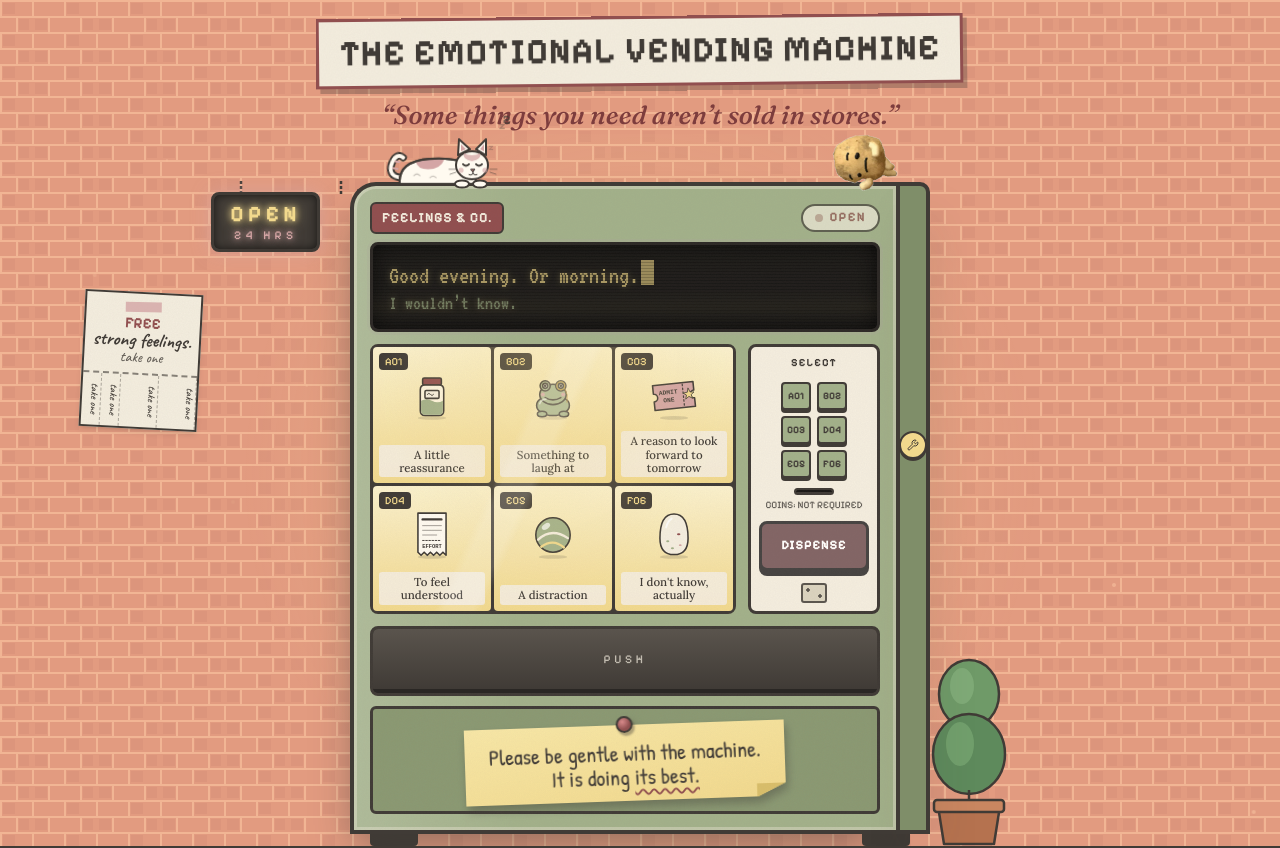
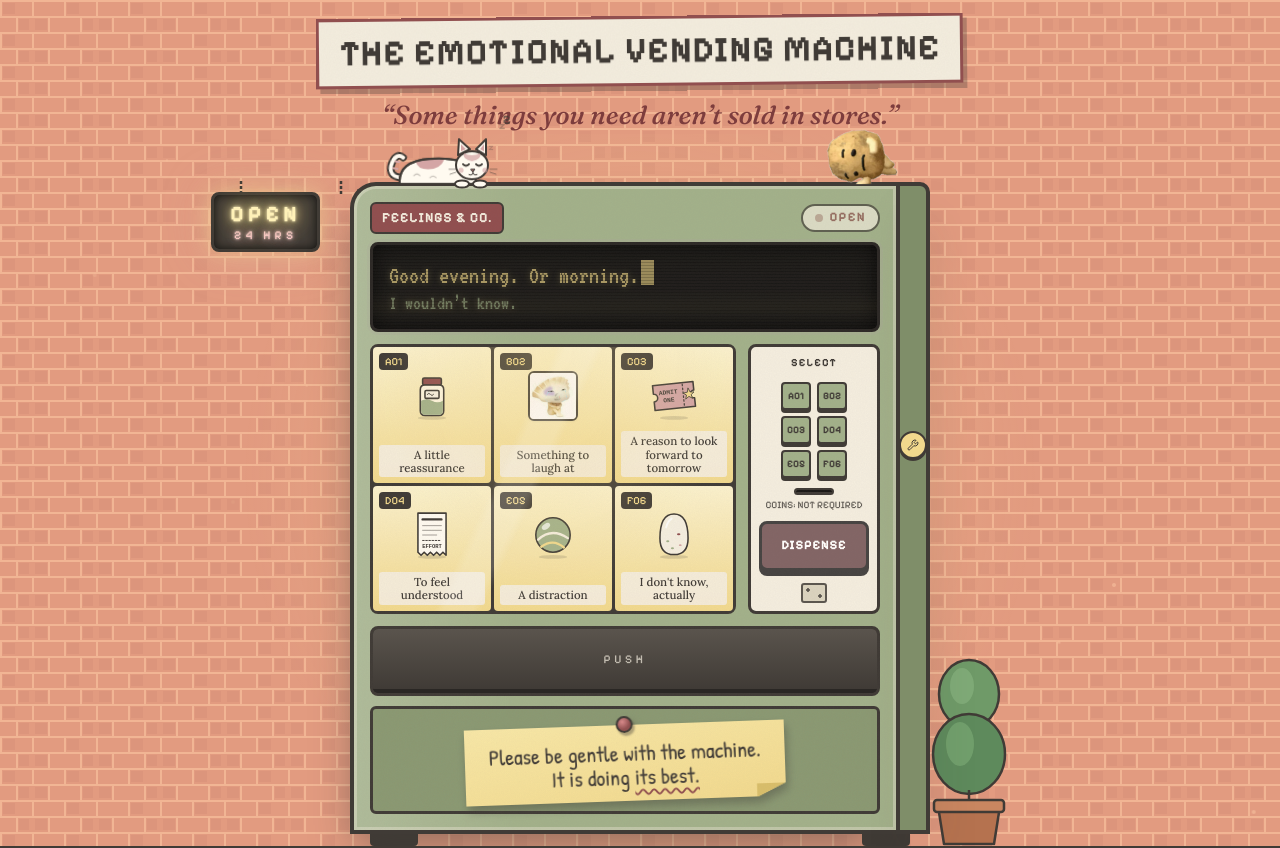
Before and after one commit to camilledaisy/vendingmachine, a React (Vite) app: page / in a window 1280 px wide. Shown: the top 848 px of the page. Built offline with nearby package versions, Linux system fonts and the light colour scheme.

Commit message:
Potato rests on the roof, remove flyer, glowing neon sign, laugh category is photos only
Co-Authored-By: Claude Sonnet 5.5 <noreply@anthropic.com>
Claude-Session: https://claude.ai/code/session_017PaBnN8AfWxPJyBcQfRLgQ

```diff
--- a/src/App.tsx
+++ b/src/App.tsx
@@ -11,7 +11,7 @@ import { CollectionShelf } from './components/CollectionShelf'
 import { MaintenanceLog } from './components/MaintenanceLog'
 import { ReceiptGenerator } from './components/ReceiptGenerator'
 import { HatchNote } from './components/HatchNote'
-import { NeonSign, Pigeon, TearFlyer, Topiary } from './components/Scenery'
+import { NeonSign, Pigeon, Topiary } from './components/Scenery'
 
 type Panel = 'shelf' | 'log' | 'hatch' | 'receipt' | null
 
@@ -96,7 +96,6 @@ export default function App() {
           <div style={{ ["--d" as string]: ".25s" }} className="rise relative mx-auto max-w-[580px]">
             <div className="sky-spill pointer-events-none absolute -inset-x-28 -inset-y-12" aria-hidden />
             <div className="absolute right-[calc(100%+30px)] top-[10px] hidden lg:block" aria-hidden><NeonSign /></div>
-            <div className="absolute right-[calc(100%+150px)] top-[110px] hidden xl:block" aria-hidden><TearFlyer /></div>
             <div className="absolute -right-[84px] bottom-0 hidden lg:block" aria-hidden>
               <Topiary />
             </div>
--- a/src/art/art.ts
+++ b/src/art/art.ts
@@ -65,45 +65,6 @@ export const ART: Record<string, string> = {
     'rotate(-28 32 32)',
     Rt(5, 22, 54, 20, R, 10) + Rt(23, 22, 18, 20, C, 1) + D(28, 28, 1) + D(36, 28, 1) + D(28, 36, 1) + D(36, 36, 1) +
       D(12, 29, 1) + D(12, 35, 1) + D(52, 29, 1) + D(52, 35, 1),
-  ),
-
-  // B
-  frog:
-    E(32, 44, 21, 13, G) + E(18, 55, 6, 3.5, G) + E(46, 55, 6, 3.5, G) +
-    E(32, 30, 17, 13, G) +
-    O(22, 19, 6.5, G) + O(42, 19, 6.5, G) + O(22, 19, 3.2, W) + O(42, 19, 3.2, W) + D(22, 19, 1.7) + D(42, 19, 1.7) +
-    O(42, 19, 5.2, 'none', 'stroke="#B8903A" stroke-width="1.4"') + L('M47 22 Q52 30 50 40', 'stroke="#B8903A" stroke-width="1"') +
-    L('M22 34 Q32 40 42 34') +
-    O(19, 30, 2.5, R, 'stroke="none"') + O(45, 30, 2.5, R, 'stroke="none"') +
-    L('M15 42 Q17 36 23 36', 'stroke="#fff" stroke-width="2" opacity=".6"'),
-  complaint:
-    Rt(13, 5, 38, 52, W, 3) +
-    L('M19 13 H41', 'stroke-width="3"') +
-    L('M19 20 H45 M19 25 H45', 'stroke-width="1.2" opacity=".55"') +
-    Rt(19, 31, 6, 6, 'none', 1) + L('M20 34 l2 2 l4 -5', `stroke="${B}"`) + L('M29 34 H45', 'stroke-width="1.2" opacity=".55"') +
-    Rt(19, 41, 6, 6, 'none', 1) + L('M20 44 l2 2 l4 -5', `stroke="${B}"`) + L('M29 44 H42', 'stroke-width="1.2" opacity=".55"') +
-    L('M19 53 q4 -6 8 0 t8 -2', `stroke="${B}" stroke-width="1.4"`),
-  trophy:
-    L('M20 13 Q7 12 10 25 Q12 31 21 31') + L('M44 13 Q57 12 54 25 Q52 31 43 31') +
-    P('M20 8 H44 V25 Q44 38 32 38 Q20 38 20 25Z', Y) +
-    Rt(29, 38, 6, 8, Y, 1) + Rt(21, 46, 22, 10, B, 2) +
-    P('M32 13 L34 19 L40 19 L35 23 L37 29 L32 25 L27 29 L29 23 L24 19 L30 19Z', C, 'stroke-width="1.2"'),
-  spoon:
-    L('M12 12 Q8 18 12 24 M52 10 Q56 16 52 22', `stroke="${G}" stroke-width="1.8"`) +
-    Rt(29, 34, 6, 24, '#D9D3C4', 3) + E(32, 20, 13, 16, '#D9D3C4') +
-    O(27, 17, 2.6, W) + O(37, 17, 2.6, W) + D(27, 17.5, 1.2) + D(37, 17.5, 1.2) +
-    E(32, 26, 2.4, 3, K, 'stroke="none"'),
-  duck:
-    waves(57) +
-    P('M10 41 Q4 36 10 33 Q14 36 15 41Z', Y) +
-    E(30, 44, 20, 12, Y) + O(42, 24, 11, Y) +
-    P('M51 22 H61 Q60 29 51 28Z', '#E8A25A') + D(45, 21, 1.7) +
-    P('M18 43 Q26 36 34 45 Q26 51 18 43Z', '#E8C768', 'stroke-width="1.5"'),
-  coupon: G_(
-    'rotate(-5 32 32)',
-    Rt(6, 14, 52, 34, Y, 3, 'stroke-dasharray="4 3"') + T(24, 33, 13, 'FREE') +
-      L('M11 40 H30 M11 20 H28', 'stroke-width="1.2" opacity=".5"') +
-      G_('rotate(-14 44 40)', Rt(30, 33, 27, 11, 'none', 2, `stroke="${B}" stroke-width="1.5"`) + T(43.5, 41.5, 7, 'EXPIRED', B)),
   ),
 
   // C
--- a/src/components/Scenery.tsx
+++ b/src/components/Scenery.tsx
@@ -75,22 +75,6 @@ export const NeonSign = () => (
   </div>
 )
 
-export const TearFlyer = () => (
-  <div className="paper w-[118px] rotate-[3deg] border-2 border-charcoal pt-2 text-center shadow-md" aria-hidden>
-    <span className="mx-auto mb-1 block h-2.5 w-9 -rotate-2 bg-rose/80" />
-    <p className="font-display text-[15px] font-bold leading-none text-burgundy">FREE</p>
-    <p className="px-1 font-hand text-[19px] font-bold leading-[1] text-charcoal">strong feelings.</p>
-    <p className="font-hand text-[15px] leading-none text-charcoal/80">take one</p>
-    <div className="mt-2 flex h-[54px] border-t-2 border-dashed border-charcoal/60">
-      {[1, 1, 0, 1, 0, 1].map((on, i) => (
-        <span key={i} className={`flex-1 border-r border-dashed border-charcoal/40 text-center font-hand text-[11px] leading-none text-charcoal ${on ? '' : 'invisible'}`} style={{ writingMode: 'vertical-rl' }}>
-          take one
-        </span>
-      ))}
-    </div>
-  </div>
-)
-
 export const Pigeon = () => (
   <div className="pigeon-walk" aria-hidden>
     <svg viewBox="0 0 48 36" width="48" height="36" className="overflow-visible">
--- a/src/components/VendingMachine.tsx
+++ b/src/components/VendingMachine.tsx
@@ -207,11 +207,11 @@ export function VendingMachine({ owned, favs, reduced, birthday, onCollect, onTo
         ))}
       </button>
       <button
-        className="potato absolute -top-[47px] right-5 z-10 cursor-pointer md:right-8"
+        className="potato absolute -top-[52px] right-5 z-10 cursor-pointer md:right-8"
         aria-label="A potato, lying down"
         onClick={() => say('That is a potato.', 'It lives here now. Nobody discussed it.')}
       >
-        <img src="/potato.png" alt="" width="64" draggable={false} />
+        <img src="/potato.png" alt="" width="70" draggable={false} />
       </button>
       {birthday && <PartyHat className="absolute -top-[34px] right-[34%] z-10 rotate-6" />}
 
--- a/src/data/items.ts
+++ b/src/data/items.ts
@@ -24,7 +24,7 @@ export interface Item {
 
 export const CATEGORIES: Category[] = [
   { id: 'A', code: 'A01', label: 'A little reassurance', quip: 'Checking inventory of small comforts.', art: 'jar' },
-  { id: 'B', code: 'B02', label: 'Something to laugh at', quip: 'Humour is stocked on the second shelf.', art: 'frog' },
+  { id: 'B', code: 'B02', label: 'Something to laugh at', quip: 'Humour is stocked on the second shelf.', art: 'dumpling' },
   { id: 'C', code: 'C03', label: 'A reason to look forward to tomorrow', quip: 'Tomorrow has been notified.', art: 'ticket' },
   { id: 'D', code: 'D04', label: 'To feel understood', quip: 'I will do my best. I am a vending machine.', art: 'receipt' },
   { id: 'E', code: 'E05', label: 'A distraction', quip: 'Excellent. Something else to look at.', art: 'marble' },
@@ -39,14 +39,6 @@ export const ITEMS: Item[] = [
   { id: 'nightlight', cat: 'A', inv: '0871', name: 'Plug-In Night Light', message: 'Not a solution. Just something that stays on while you work it out.', description: 'Warm amber glow. Has never once asked how you are doing.' },
   { id: 'sock', cat: 'A', inv: '0159', name: 'One Warm Sock', message: 'Missing its pair, still doing its job. Take notes.', description: 'Lightly darned. Smells faintly of toast. Fits whichever foot needs it.' },
   { id: 'bandage', cat: 'A', inv: '0905', name: 'Emotional Plaster', message: "Doesn't fix anything. Does let everyone know you're working on it.", description: 'Extra sticky. Pattern: tiny dots, discreet but sincere.' },
-
-  // B — laugh
-  { id: 'frog', cat: 'B', inv: '0318', name: 'Miniature Ceramic Frog', message: 'I have reviewed the situation. You may proceed.', description: 'Glazed, serious, and wearing a monocle for reasons of its own.' },
-  { id: 'complaint', cat: 'B', inv: '0764', name: 'Pre-Filled Complaint Form', message: 'Dear universe: this was not what I ordered. Sincerely, everyone.', description: 'Already signed. Please submit to any available cosmic department.' },
-  { id: 'trophy', cat: 'B', inv: '0526', name: 'Trophy for Attending', message: 'That meeting could have been an email. You were there anyway. Honour.', description: 'Gold-ish. Engraved with the word "present", and nothing else.' },
-  { id: 'spoon', cat: 'B', inv: '0092', name: 'Slightly Haunted Spoon', message: "It's friendly. It just stirs things at odd hours.", description: 'Found in a drawer that wasn\'t there yesterday. Excellent with soup.' },
-  { id: 'duck', cat: 'B', inv: '0687', name: 'Rubber Duck, Consulting', message: 'Explain the problem to the duck. The duck has seen worse.', description: 'Available for debugging, overthinking and light bath-time advice.' },
-  { id: 'coupon', cat: 'B', inv: '0413', name: 'Expired Coupon for Free Advice', message: 'Expired in 1997. The advice remains valid: drink some water.', description: 'Not redeemable. The advice, however, is on the house.' },
 
   // B — photographs
   { id: 'sundress', cat: 'B', inv: '1001', name: 'Small Figure in a Sundress', message: 'Resigned. Presentable. Ready for whatever you are about to say.', description: 'Standing very still on a ledge, hoping this goes quickly.', image: '/memes/sundress-monkey.jpg' },
--- a/src/index.css
+++ b/src/index.css
@@ -216,9 +216,10 @@ body {
 .puddle { border-radius: 50%; background: radial-gradient(ellipse, rgba(255,250,240,.55), rgba(163,177,138,.25) 60%, transparent 72%); border-bottom: 2px solid rgba(64,59,54,.25); animation: shimmer 5s ease-in-out infinite; }
 .pigeon-walk { animation: pigeonwalk 26s linear infinite; }
 .pigeon-head { transform-box: fill-box; transform-origin: 30% 100%; animation: peck 1.4s ease-in-out infinite; }
-.neon { filter: brightness(var(--neon, 1)); box-shadow: 0 0 18px rgba(212,165,165,.55), inset 0 0 8px rgba(0,0,0,.6); }
-.neon-a { color: #F2D98D; text-shadow: 0 0 6px #F2D98D, 0 0 14px rgba(242,217,141,.7); animation: neon 6s ease-in-out infinite; }
-.neon-b { color: #D4A5A5; text-shadow: 0 0 6px #D4A5A5, 0 0 12px rgba(212,165,165,.7); }
+.neon { box-shadow: 0 0 22px rgba(242,217,141,.55), 0 0 48px rgba(212,165,165,.4), inset 0 0 10px rgba(0,0,0,.7); animation: neonhalo 5s ease-in-out infinite; }
+.neon-a { color: #FFF1B8; text-shadow: 0 0 3px #fff3c4, 0 0 9px #F2D98D, 0 0 20px #F2D98D, 0 0 38px rgba(242,217,141,.8); animation: neon 6s ease-in-out infinite; }
+.neon-b { color: #F4C4C4; text-shadow: 0 0 3px #ffd9d9, 0 0 8px #D4A5A5, 0 0 18px rgba(212,165,165,.9); }
+@keyframes neonhalo { 0%,100% { box-shadow: 0 0 22px rgba(242,217,141,.55), 0 0 48px rgba(212,165,165,.4), inset 0 0 10px rgba(0,0,0,.7) } 50% { box-shadow: 0 0 30px rgba(242,217,141,.75), 0 0 64px rgba(212,165,165,.55), inset 0 0 10px rgba(0,0,0,.7) } }
 @keyframes lampflick { 0%,100% { opacity: 1 } 40% { opacity: .88 } 42% { opacity: 1 } 75% { opacity: .92 } }
 @keyframes shimmer { 0%,100% { opacity: .8; transform: scaleX(1) } 50% { opacity: 1; transform: scaleX(1.04) } }
 @keyframes pigeonwalk { 0% { transform: translateX(0) scaleX(1) } 42% { transform: translateX(150px) scaleX(1) } 50% { transform: translateX(150px) scaleX(-1) } 92% { transform: translateX(0) scaleX(-1) } 100% { transform: translateX(0) scaleX(1) } }
```
Also changed, not shown: public/potato.png.
